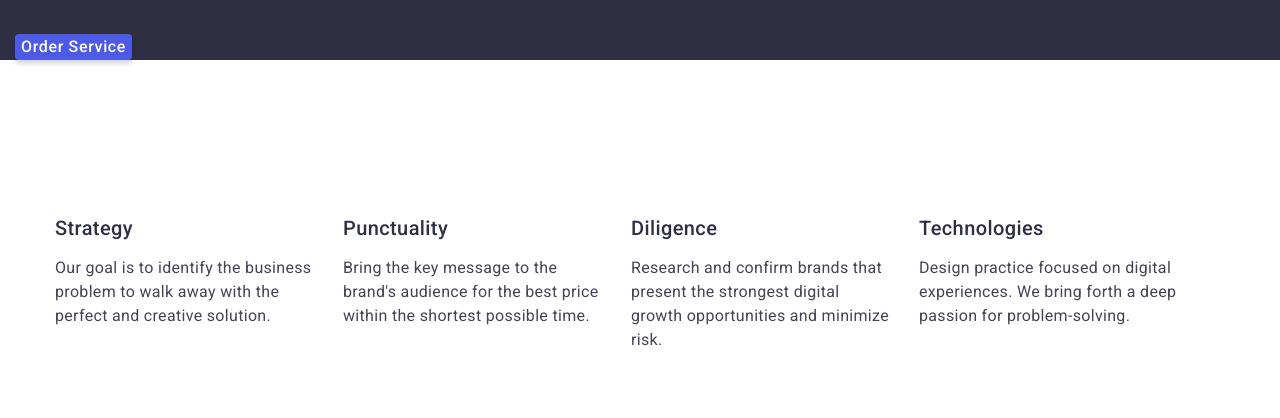
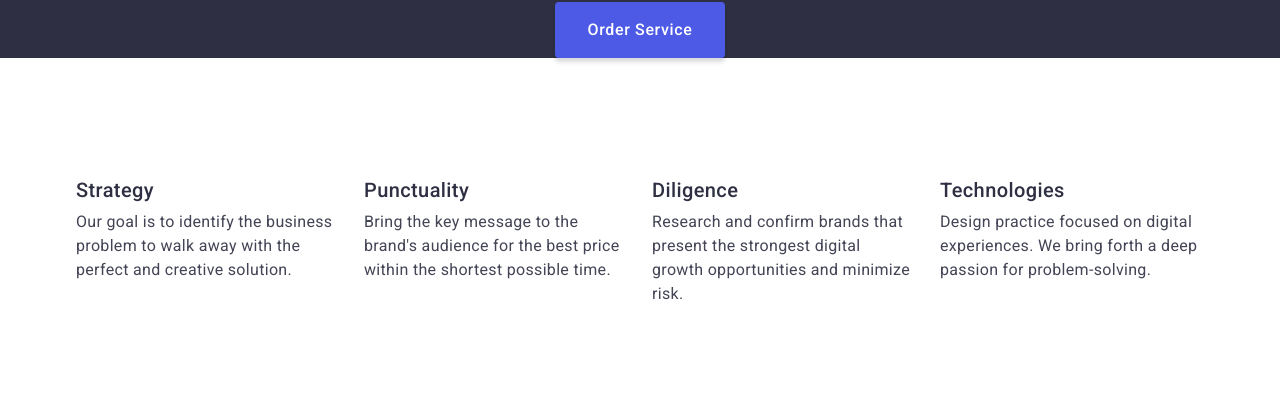
Before and after one commit to olita16/goit-homework-03, a plain HTML site: page index.html in a window 1280 px wide. Shown: the part 239-657 px from the top of the page. Drawn offline with nearby package versions, Linux system fonts and the light colour scheme.

Commit message:
add common styles

```diff
--- a/css/styles.css
+++ b/css/styles.css
@@ -11,6 +11,26 @@
   --cloud-text-color: #e7e9fc;
   --dairy-modal-background-color: #fcfcfc;
   --expert-section-background-color: #f4f4fd;
+}
+
+/* ====== COMMON STYLES ======= */
+
+h1,
+h2,
+h3,
+h4,
+h5,
+h6,
+p {
+  margin-top: 0;
+  margin-bottom: 0;
+}
+
+ul,
+ol {
+  margin-top: 0;
+  margin-bottom: 0;
+  padding-left: 0;
 }
 
 body {
@@ -40,11 +60,9 @@ img {
 }
 
 .container {
-  max-width: 1128px;
-  padding-left: 15px;
-  padding-right: 15px;
-  margin-left: 0;
-  margin-right: 0;
+  width: 1158px;
+  margin: 0 auto;
+  padding: 0 15px;
 }
 
 .visually-hidden {
@@ -145,11 +163,16 @@ img {
   text-align: center;
   letter-spacing: 0.02em;
   color: var(--white-background-color);
-  margin: auto;
+  margin: 0 auto 48px;
   max-width: 496px;
 }
 
 .solution-btn-title {
+  display: block;
+  margin: 0 auto;
+  height: 56px;
+  padding: 16px 32px;
+  min-width: 169px;
   background-color: var(--iris-btn-color);
   font-family: inherit;
   font-weight: 500;
@@ -159,7 +182,6 @@ img {
   color: var(--white-background-color);
   border: none;
   cursor: pointer;
-  margin-top: 48px;
   box-shadow: 0px 4px 4px rgba(0, 0, 0, 0.15);
   border-radius: 4px;
 }
@@ -174,7 +196,7 @@ img {
 .advantages-section {
   padding-top: 120px;
   padding-bottom: 120px;
-  flex-basis: calc ((100% - 72px) / 4);
+  /* flex-basis: calc ((100% - 72px) / 4); */
 }
 
 
@@ -185,6 +207,7 @@ img {
 }
 
 .advantages-item {
+  flex-basis: calc ((100% - 72px) / 4);
 }
 
 .advantages-title {
@@ -226,15 +249,15 @@ img {
 }
 
 .photo-section-item {
-  width: calc((100% - 48px) / 3);
+  flex-basis: calc((100% - 2 * 24px) / 3);
 }
 
 /*----------EXPERT SECTION---------------/* */
 
 .expert-section {
   background-color: var(--expert-section-background-color);
-  padding-top: 120px;
-  padding-bottom: 152px;
+  /* padding-top: 120px;
+  padding-bottom: 152px; */
 }
 
 .expert-team-general-title {
@@ -375,12 +398,14 @@ img {
 }
 
 .portfolio-photo-item {
+  flex-basis: calc((100% - 2 * 24px) / 3);
   border: 1px solid var(--cornflower-accent-color);
   border-top-width: 0px;
   padding: 32px 16px;
 }
 
 .portfolio-image link {
+  flex-basis: calc((100% - 2 * 24px) / 3);
   text-decoration: none;
 }
 
```
